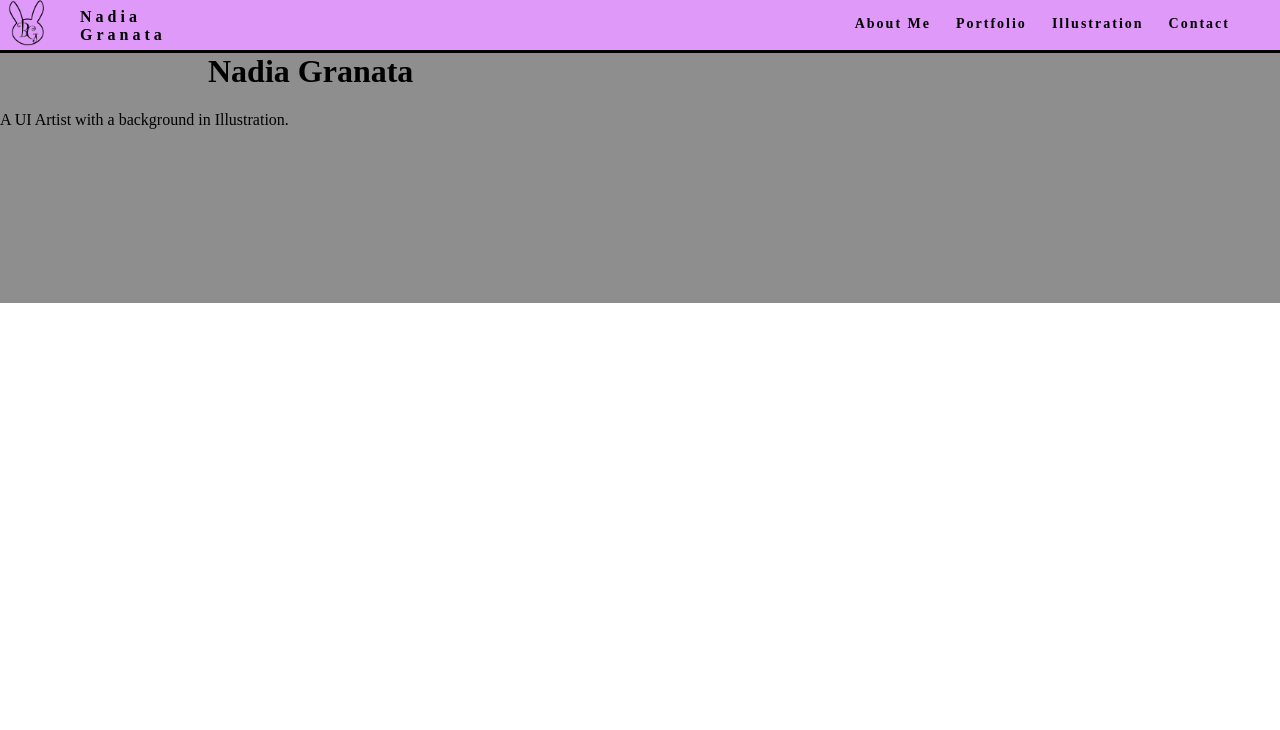
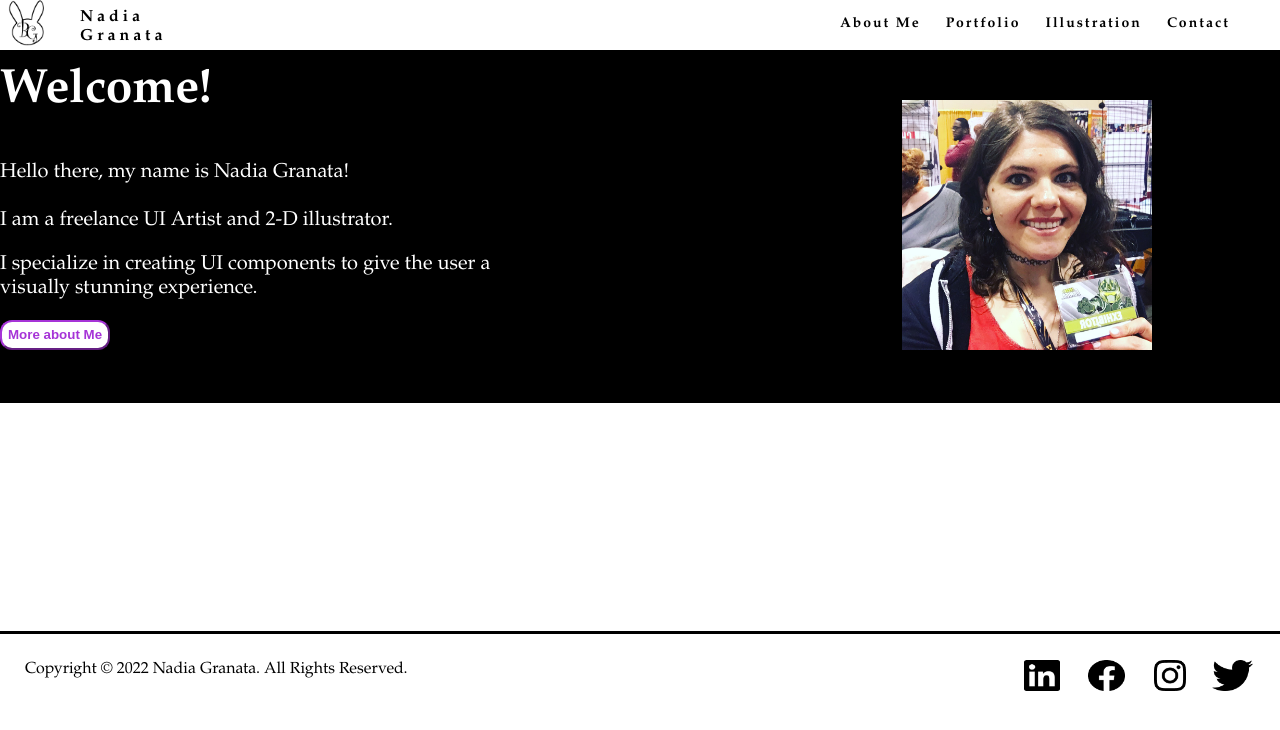
Before and after one commit to BunnyG88/UX_UI_HW17, a plain HTML site: page index.html in a window 1280 px wide. Drawn offline with Linux system fonts and the light colour scheme.

Commit message:
Input Footer

```diff
--- a/css/style.css
+++ b/css/style.css
@@ -5,12 +5,13 @@ body{
 	margin-top: 0px;
 	margin-right: 0px;
 	margin-bottom:0px;
+	font-family: Baskerville, "Palatino Linotype", Palatino, "Century Schoolbook L", "Times New Roman", "serif"
 }
 /* This is where my header starts */
 header{
 	width: 100%;
 	height: 50px;
-	background-color: #DF99F9;
+	background-color: #FFFFFF;
 	border-bottom: 3px solid #000000;
 }
 header img{
@@ -63,12 +64,71 @@ ul li:hover a {
 /* This is where my header ends */
 
 /* This is where my hero starts */
-.hero-image{
+section{
 	margin-top:0px;
-	background-color: #8E8E8E;
+	background-color: #000000;
 	width: 100%;
-	height: 250px;
+	height: 350px;
+	color: #FFFFFF;
 }
-.name{
+
+.herotext{
+	float: left;
+	font-family: Baskerville, "Palatino Linotype", Palatino, "Century Schoolbook L", "Times New Roman", "serif";
+}
+
+section h1{
 	margin-top:0px;
+	margin-left: 0px;
+	font-size: 48px;
 }
+
+section p{
+	font-size: 20px;
+
+}
+
+section button{
+	height: 30px;
+	border-radius: 12px;
+	background-color: #FFFFFF;
+	border-with: 4px;
+	border-color: #A634D7;
+	color: #A634D7;
+}
+
+section button:hover {
+	background-color: #A634D7;
+	color: #FFFFFF;
+}
+
+section img {
+	float: right;
+	padding-right: 10%;
+	padding-top: 3%;
+}
+
+footer {
+	width: 100%;
+	height: 75px;
+	background-color: #FFFFFF;
+	border-top: 3px solid #000000;
+	color: #000000;
+	align-content: center;
+}
+
+footer p{
+	float: left;
+	padding-left: 25px;
+	padding-top: 10px;
+}
+
+footer ul{
+	float: right;
+	list-style: none;
+	padding-top:10px;
+}
+
+footer ul li{
+	display: inline-block;
+}
--- a/index.html
+++ b/index.html
@@ -8,10 +8,15 @@
 
 <body>
 <div class="container">
-<header > <a href="">
-	<img src="images/bunny_logotrans.png" width="55px" alt="image">
-    <h4 class="logo">Nadia Granata</h4>
-    </a>
+
+<!-- Header Starts here -->
+<header class="header">
+	<div>
+	<a href=""><img src="images/bunny_logotrans.png" width="55px" alt="mainlogoimage">
+    <p class="logo">Nadia Granata</p></a>
+	</div>
+
+	<div>
     <nav>
       <ul>
 		<div class="menu">
@@ -22,11 +27,43 @@
 		  </div>
       </ul>
     </nav>
+	</div>
   </header>
-	<div class="hero-image">
-	<h1 class="name">Nadia Granata</h1>
-		<p class="description">A UI Artist with a background in Illustration.</p>
+<!-- Header End here -->
+
+<!-- Hero Image Starts here -->
+	<section class="hero">
+		<div class="herotext">
+	       <h1 class="welcome">Welcome!</h1>
+           <p class="description">Hello there, my name is Nadia Granata! <br>
+             <br>
+             I am a freelance UI Artist and 2-D illustrator.&nbsp;</p>
+           <p class="description">I specialize in creating UI components to give the user a <br>visually stunning experience.</p>
+          <button class="aboutmebutton"><b>More about Me</b></button>
+		</div>
+
+		<div class="heroimage">
+		<img src="images/me.JPG" alt="Me at Con" height="250px">
+		</div>
+
+	</section>
+<!-- Hero Image Ends here -->
+	<br><br><br><br><br><br><br><br><br><br><br><br>
+<!-- Footer Starts here -->
+<footer class="footer">
+	<div class="copyright">
+    <p class="copyright">Copyright © 2022 Nadia Granata. All Rights Reserved.</p>
 	</div>
+	<div class="socialmedia">
+      <ul>
+        <li><a href="www.linkedin.com/in/bunnyg"><img src="images/icon_linkedin.png" alt="Linked In" width="60%"></a></li>
+        <li><a href="https://www.facebook.com/theartbunnyg/"><img src="images/icon_facebook.png" alt="Facebook" width="60%"></a></li>
+        <li><a href="https://www.instagram.com/theartbunnyg"><img src="images/icon_instagram.png" alt="Instagram" width="60%"></a></li>
+		<li><a href="https://www.twitter.com/theartbunnyg"><img src="images/icon_twitter.png" alt="Twitter" width="60%"></a></li>
+      </ul>
+	</div>
+  </footer>
+<!-- Footer Ends here -->
 
 	</div>
 </body>
```
Also changed, not shown: images/icon_facebook.png (added), images/icon_instagram.png (added), images/icon_linkedin.png (added), images/icon_twitter.png (added), images/me.JPG (added).
